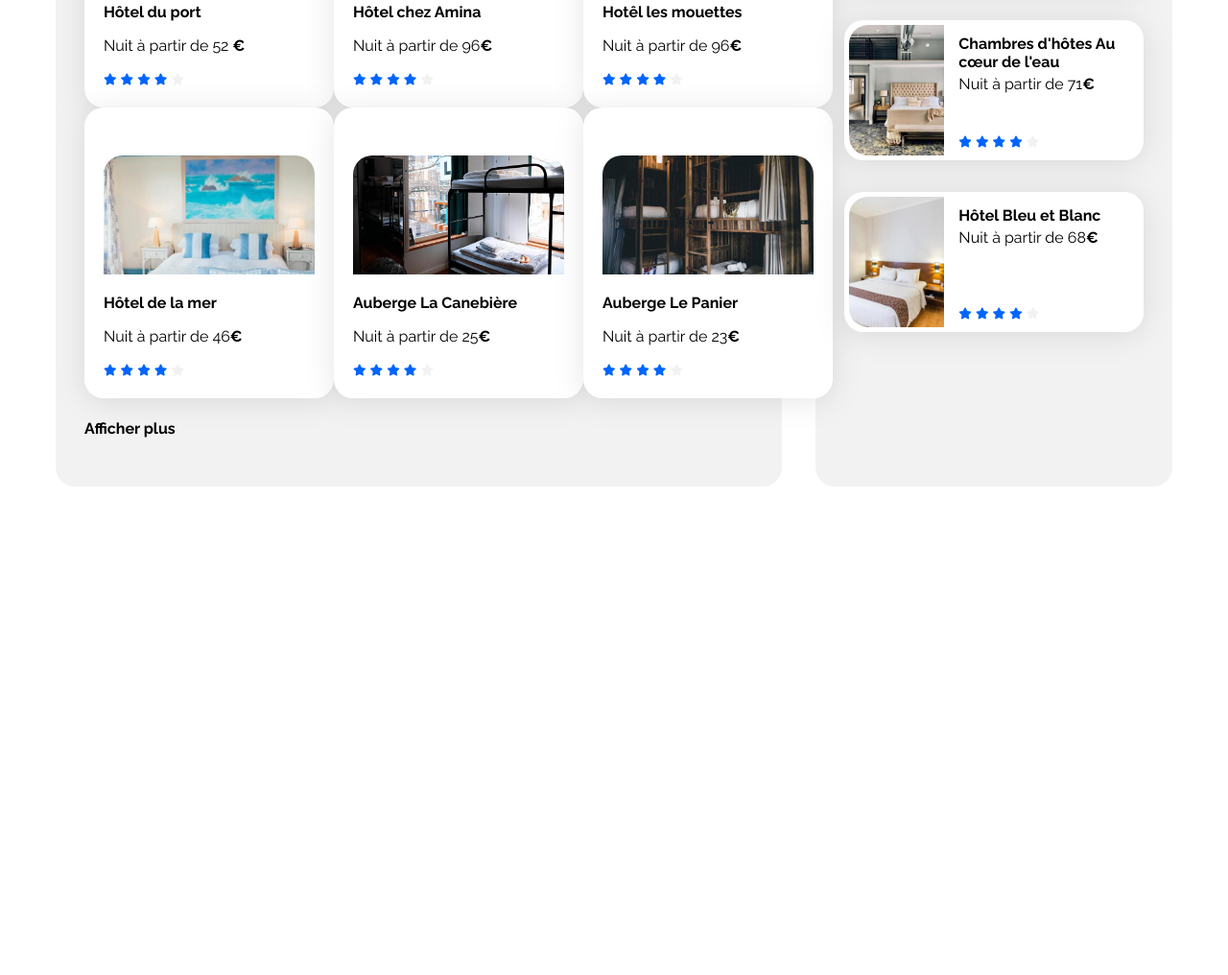
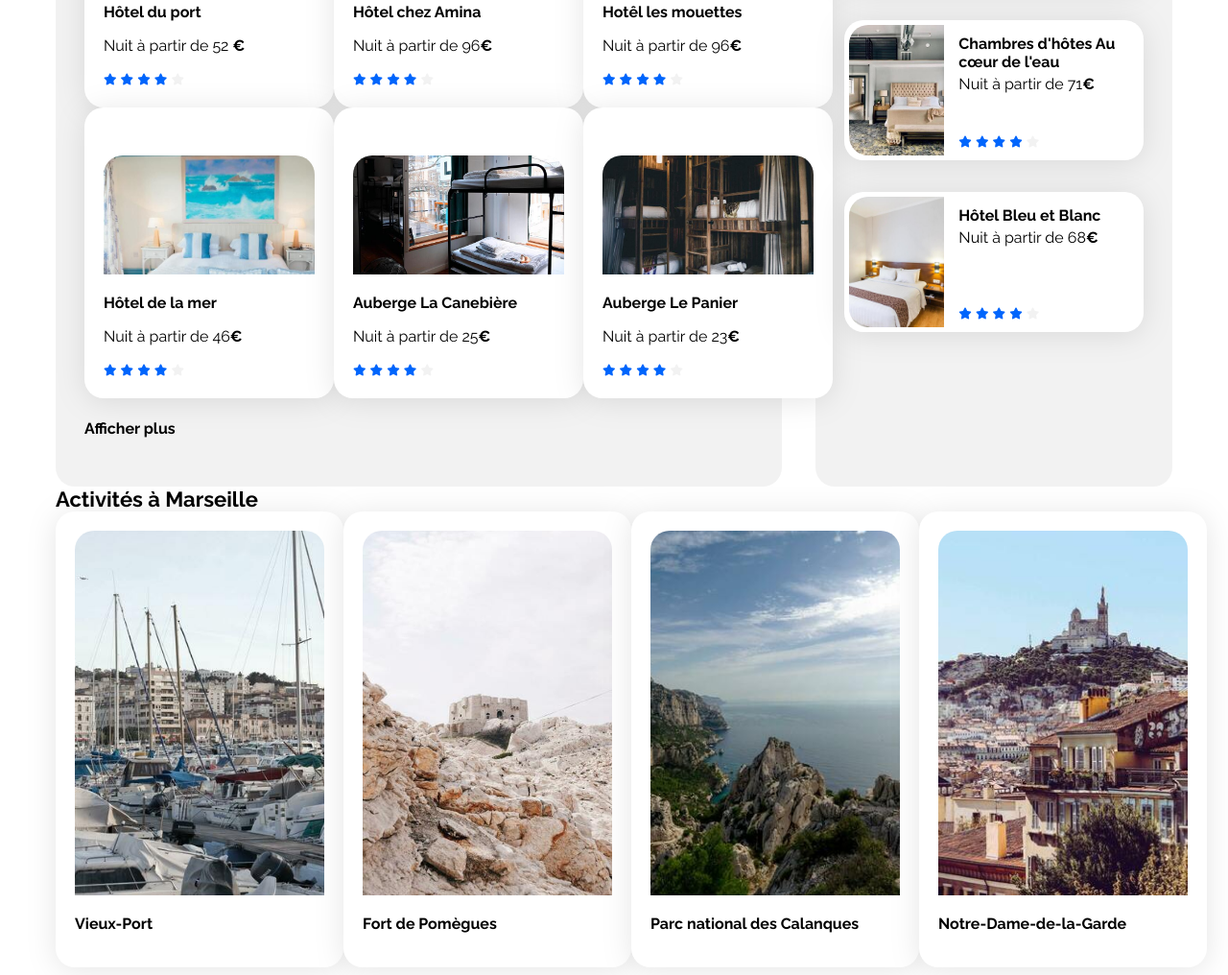
Before and after one commit to theoj8/MAIN-Theo-J, a plain HTML site: page site BOOKI/index.html in a window 1280 px wide. Shown: the part 718-1734 px from the top of the page at 96% size. Before the commit the page ends 1233 px from the top, so only its background shows below. Drawn offline with Linux system fonts and the light colour scheme.

Commit message:
ajout cards activités

```diff
--- a/site BOOKI/css/style.css
+++ b/site BOOKI/css/style.css
@@ -226,7 +226,23 @@ input::placeholder{
     margin-bottom: 5px;
 }
 
+/****** Activités ***********/
 
+.card-activites{
+    display: grid;
+    grid-template-columns: 300px 300px 300px 300px;
+}
+
+.card-activites .card{
+    padding: 20px;
+}
+
+.card-activites img{
+    width: 100%;
+    height: 380px;
+    border-top-left-radius: 20px;
+    border-top-right-radius: 20px;
+}
 
 
 /* Le code ci-dessous correspond à la version responsive uniquement */
--- a/site BOOKI/index.html
+++ b/site BOOKI/index.html
@@ -225,6 +225,35 @@
                     </div>
                 </section>
             </div>
+            <div class="activites">
+                <h2 class="section-title">Activités à Marseille</h2>
+                <section class="card-activites">
+                <a href="#">
+                    <article class="card">
+                        <img src="./images/Activités/reno-laithienne.jpg" alt="Image d'un port rempli de bateau">
+                        <h3 class="card-title">Vieux-Port</h3>
+                    </article>
+                </a>
+                <a href="#">
+                    <article class="card">
+                        <img src="./images/Activités/paul-hermann.jpg" alt="Image d'un fort">
+                        <h3 class="card-title">Fort de Pomègues</h3>
+                    </article>
+                </a>
+                <a href="#">
+                    <article class="card">
+                        <img src="./images/Activités/kilyan-sockalingum.jpg" alt="Image d'une calanque">
+                        <h3 class="card-title">Parc national des Calanques</h3>
+                    </article>
+                </a>
+                <a href="#">
+                    <article class="card">
+                        <img src="./images/Activités/florian-wehde.jpg" alt="Image d'une cathédrale">
+                        <h3 class="card-title">Notre-Dame-de-la-Garde</h3>
+                    </article>
+                </a>
+            </section>
+            </div>
         </main>
         <footer></footer>
     </div>
```
